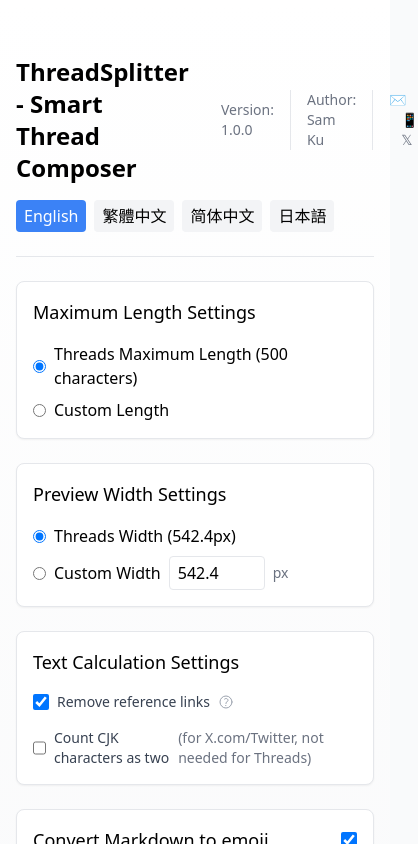
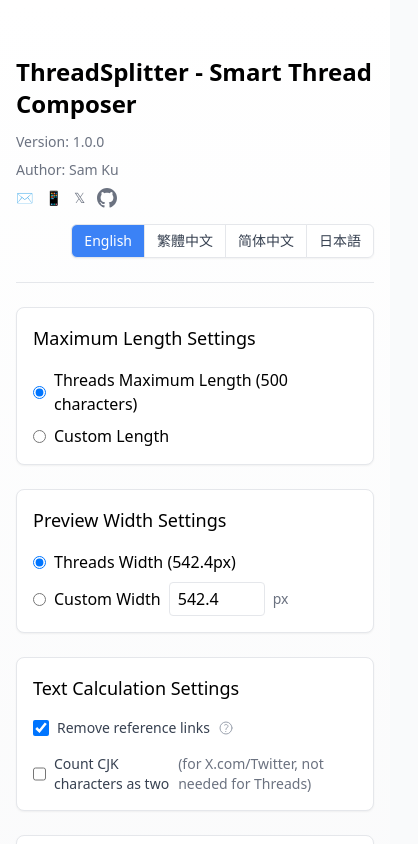
Before and after one commit to yenchiugu/text-splitter, a Next.js app: page /en in a window 390 px wide. Shown: the top 844 px of the page, 418 px wide, since content can reach past the window. Built offline with nearby package versions, Linux system fonts and the light colour scheme.

Commit message:
Add comprehensive metadata and improve responsive layout for Text Splitter app

```diff
--- a/app/[lang]/page.tsx
+++ b/app/[lang]/page.tsx
@@ -3,9 +3,25 @@
 import TextSplitter from '@/components/TextSplitter';
 import Link from 'next/link';
 import { APP_INFO } from '@/lib/constants';
+import { Metadata } from 'next';
 
 interface PageProps {
   params: Promise<{ lang: Language }>;
+}
+
+// 動態產生 metadata
+export async function generateMetadata({ params }: PageProps): Promise<Metadata> {
+  const { lang } = await params;
+  const t = await getTranslation(lang);
+
+  return {
+    title: t.title,
+    description: t.description,  // 如果有的話
+    openGraph: {
+      title: t.title,
+      description: t.description,  // 如果有的話
+    },
+  };
 }
 
 export default async function Home({ params }: PageProps) {
@@ -19,17 +35,15 @@
     <div className="container mx-auto px-4 py-8">
       <div className="max-w-5xl mx-auto">
         {/* 標題區域 */}
-        <div className="py-6 mb-6 border-b">
-          <div className="flex flex-wrap items-center justify-between gap-4">
-            {/* 左側：標題和版本資訊 */}
-            <div className="flex items-center space-x-8">
+        <div className="py-6 mb-6 border-b space-y-4">
+          {/* 標題和版本資訊 */}
+          <div className="flex flex-col space-y-3 sm:space-y-0 sm:flex-row sm:items-center sm:justify-between">
+            <div className="flex flex-col space-y-3 sm:space-y-0 sm:flex-row sm:items-center sm:space-x-8">
               <h1 className="text-2xl font-bold">{t.title}</h1>
-              <div className="text-sm text-gray-500 flex items-center divide-x">
-                <div className="pr-4">{t.footer.version}: {APP_INFO.VERSION}</div>
-                <div className="px-4">
-                  {t.footer.author}: {APP_INFO.AUTHOR}
-                </div>
-                <div className="pl-4 space-x-3">
+              <div className="flex flex-col space-y-2 sm:space-y-0 sm:flex-row sm:items-center sm:divide-x text-sm text-gray-500">
+                <div className="sm:pr-4">{t.footer.version}: {APP_INFO.VERSION}</div>
+                <div className="sm:px-4">{t.footer.author}: {APP_INFO.AUTHOR}</div>
+                <div className="flex space-x-3 sm:pl-4">
                   <a
                     href={`mailto:${APP_INFO.EMAIL}`}
                     className="text-gray-500 hover:text-gray-700"
@@ -55,21 +69,41 @@
                   >
                     𝕏
                   </a>
+                  <a
+                    href={APP_INFO.SOCIAL.GITHUB}
+                    target="_blank"
+                    rel="noopener noreferrer"
+                    className="text-gray-500 hover:text-gray-700"
+                    title="GitHub"
+                  >
+                    <svg className="w-5 h-5" viewBox="0 0 24 24" fill="currentColor">
+                      <path d="M12 0c-6.626 0-12 5.373-12 12 0 5.302 3.438 9.8 8.207 11.387.599.111.793-.261.793-.577v-2.234c-3.338.726-4.033-1.416-4.033-1.416-.546-1.387-1.333-1.756-1.333-1.756-1.089-.745.083-.729.083-.729 1.205.084 1.839 1.237 1.839 1.237 1.07 1.834 2.807 1.304 3.492.997.107-.775.418-1.305.762-1.604-2.665-.305-5.467-1.334-5.467-5.931 0-1.311.469-2.381 1.236-3.221-.124-.303-.535-1.524.117-3.176 0 0 1.008-.322 3.301 1.23.957-.266 1.983-.399 3.003-.404 1.02.005 2.047.138 3.006.404 2.291-1.552 3.297-1.23 3.297-1.23.653 1.653.242 2.874.118 3.176.77.84 1.235 1.911 1.235 3.221 0 4.609-2.807 5.624-5.479 5.921.43.372.823 1.102.823 2.222v3.293c0 .319.192.694.801.576 4.765-1.589 8.199-6.086 8.199-11.386 0-6.627-5.373-12-12-12z"/>
+                    </svg>
+                  </a>
                 </div>
               </div>
             </div>
+          </div>
 
-            {/* 右側：語言切換 */}
-            <div className="flex justify-end space-x-2">
+          {/* 語言切換 - 移到新的一行 */}
+          <div className="flex items-center justify-end -mb-2 mt-1">
+            <div className="inline-flex rounded-md shadow-sm" role="group">
               {LANGUAGES.map((language) => (
                 <Link
                   key={language.code}
                   href={`/${language.code}`}
-                  className={`px-2 py-1 rounded ${
-                    language.code === lang
-                      ? 'bg-blue-500 text-white'
-                      : 'bg-gray-100 hover:bg-gray-200'
-                  }`}
+                  className={`
+                    px-3 py-1.5 text-sm font-medium
+                    ${language.code === lang
+                      ? 'bg-blue-500 text-white hover:bg-blue-600'
+                      : 'bg-white text-gray-700 hover:bg-gray-50'
+                    }
+                    ${LANGUAGES.indexOf(language) === 0 ? 'rounded-l-md' : ''}
+                    ${LANGUAGES.indexOf(language) === LANGUAGES.length - 1 ? 'rounded-r-md' : ''}
+                    border border-gray-200
+                    ${LANGUAGES.indexOf(language) !== 0 ? '-ml-px' : ''}
+                    transition-colors
+                  `}
                 >
                   {language.name}
                 </Link>
--- a/app/layout.tsx
+++ b/app/layout.tsx
@@ -1,4 +1,27 @@
+import { Metadata } from 'next';
 import './globals.css'
+import { APP_INFO } from '@/lib/constants';
+
+export const metadata: Metadata = {
+  metadataBase: new URL('https://text-splitter-101940853523.asia-east1.run.app'),
+  applicationName: 'Text Splitter',
+  authors: [{
+    name: APP_INFO.AUTHOR,
+    url: APP_INFO.SOCIAL.X
+  }],
+  creator: APP_INFO.AUTHOR,
+  publisher: APP_INFO.AUTHOR,
+  formatDetection: {
+    email: false,
+    address: false,
+    telephone: false,
+  },
+  icons: {
+    icon: '/favicon.ico',
+    // 如果有其他尺寸的圖示，也可以加在這裡
+  },
+  sourceCode: APP_INFO.SOCIAL.GITHUB,
+};
 
 export default function RootLayout({
   children,
--- a/app/page.tsx
+++ b/app/page.tsx
@@ -1,8 +1,15 @@
 import { redirect } from 'next/navigation';
 import { getInitialLanguage } from '@/lib/i18n';
+import { Metadata } from 'next';
 
 // 版本和作者常數
 // export const VERSION = '1.0.0';  // 移除這行
+
+// 設定預設的 metadata
+export const metadata: Metadata = {
+  title: 'Text Splitter',
+  description: 'Split your text into segments for social media platforms',
+};
 
 export default async function Page() {
   // 獲取初始語言並重定向
--- a/lib/constants.ts
+++ b/lib/constants.ts
@@ -4,6 +4,7 @@
   EMAIL: 'yenchiugu@gmail.com',
   SOCIAL: {
     THREADS: 'https://www.threads.net/@yenchiugu',
-    X: 'https://x.com/yenchiugu'
+    X: 'https://x.com/yenchiugu',
+    GITHUB: 'https://github.com/yenchiugu/text-splitter'
   }
 } as const;
```
